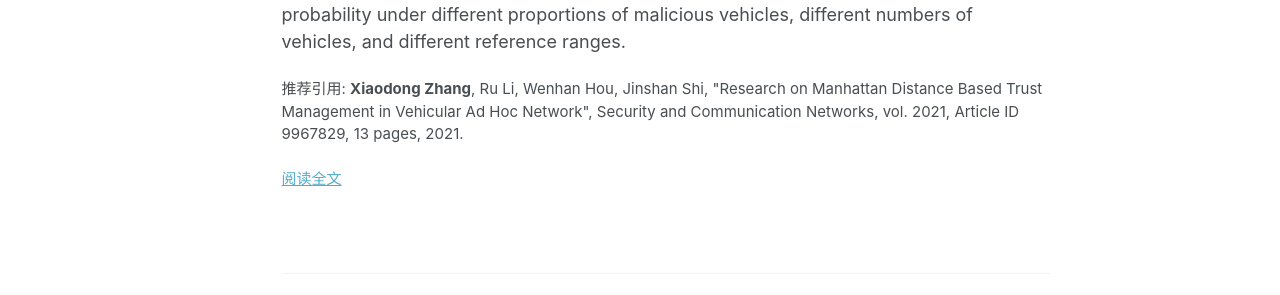
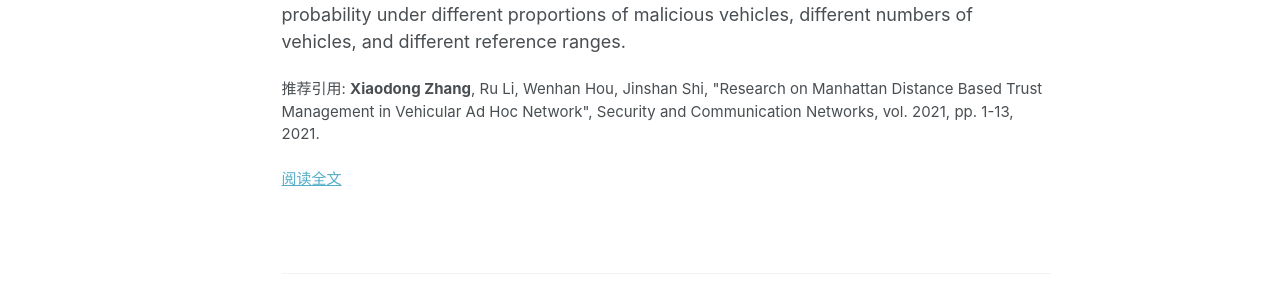
Before and after one commit to zhangxiaodong-imut/zhangxiaodong-imut.github.io, a Jekyll site: the page built from _publications/2021-Research on Manhattan Distance Based Trust Management in Vehicular Ad Hoc Network.md, in a window 1280 px wide and 1266 px high. Shown: the part 601-896 px from the top of the window. Built offline with Jekyll 4.4.1, drawn with Linux system fonts in a browser that asks for light colours; some web fonts are replaced.

Commit message:
Update 2021-Research on Manhattan Distance Based Trust Management in Vehicular Ad Hoc Network.md

```diff
--- a/_publications/2021-Research on Manhattan Distance Based Trust Management in Vehicular Ad Hoc Network.md
+++ b/_publications/2021-Research on Manhattan Distance Based Trust Management in Vehicular Ad Hoc Network.md
@@ -7,7 +7,7 @@ excerpt: '中科院JCR期刊分区4区，影响因子：1.968，CCF推荐英文C
 date: 2021-07-06
 venue: 'Security and Communication Networks'
 paperurl: 'https://doi.org/10.1155/2021/9967829'
-citation: '<b>Xiaodong Zhang</b>, Ru Li, Wenhan Hou, Jinshan Shi, "Research on Manhattan Distance Based Trust Management in Vehicular Ad Hoc Network", Security and Communication Networks, vol. 2021, Article ID 9967829, 13 pages, 2021.'
+citation: '<b>Xiaodong Zhang</b>, Ru Li, Wenhan Hou, Jinshan Shi, "Research on Manhattan Distance Based Trust Management in Vehicular Ad Hoc Network", Security and Communication Networks, vol. 2021, pp. 1-13, 2021.'
 ---
 
 In recent years, Vehicular Ad Hoc Network (VANET) has developed significantly. Coordination between vehicles can enhance driving safety and improve traffic efficiency. Due to the high dynamic characteristic of VANET, security has become one of the challenging problems. Trust of the message is a key element of security in VANET. This paper proposes a Manhattan Distance Based Trust Management model (MDBTM) in VANET environment which solves the problem in existing trust management research that considers the distance between the sending vehicle and event location. In this model, the Manhattan distance and the number of building obstacles are calculated by considering the movement relationship between the sending vehicle and event location. The Dijkstra algorithm is used to predict the path with the maximum probability, when the vehicle is driving toward the event location. The message scores are then calculated based on the Manhattan distance and the number of building obstacles. Finally, the scores are fused to determine whether to trust the message. The experimental results show that the proposed method has better performance than similar methods in terms of correct decision probability under different proportions of malicious vehicles, different numbers of vehicles, and different reference ranges.
```
